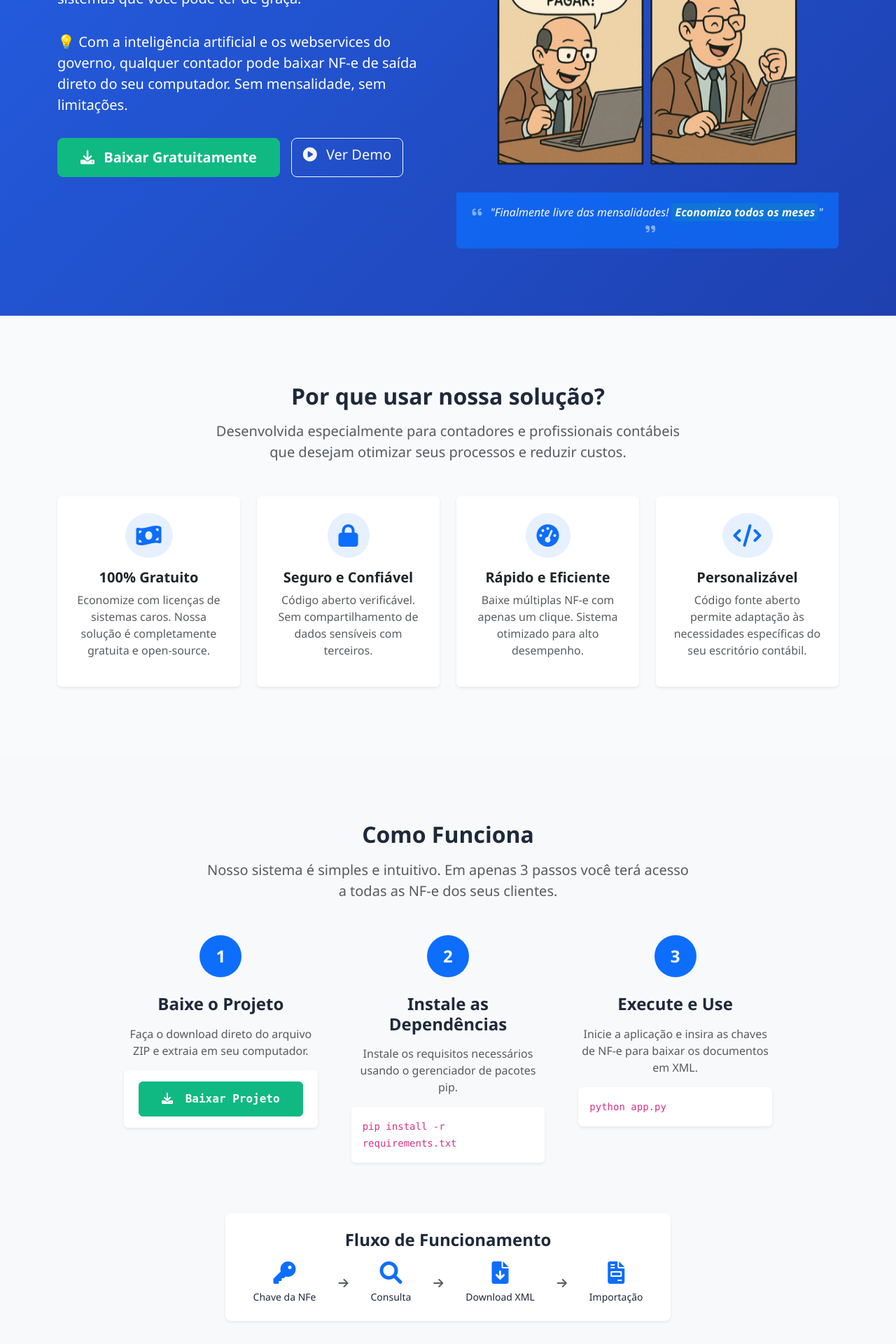
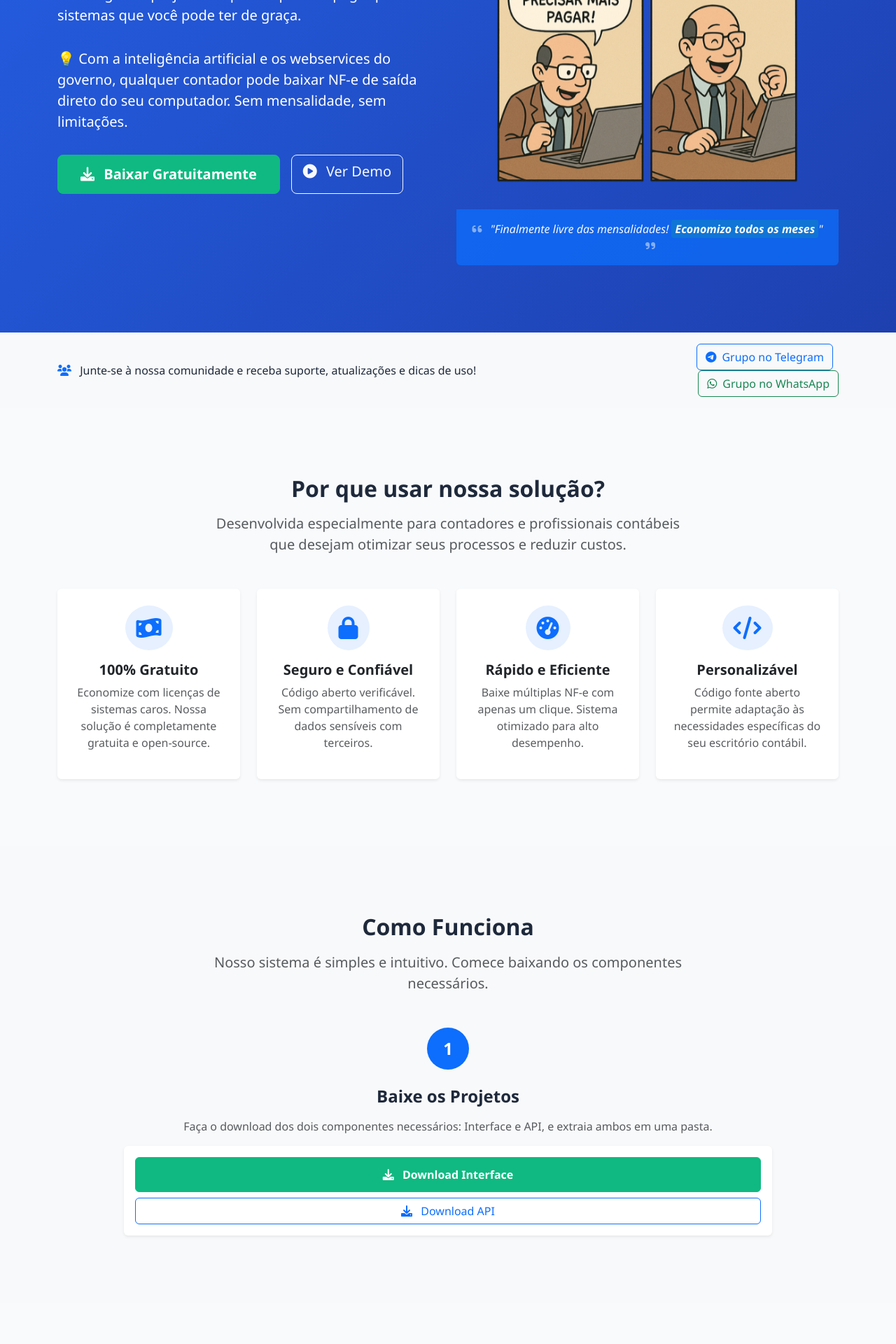
Before and after one commit to braulliomarques/Frontendnfe, a Flask app: page / in a window 1280 px wide. Shown: the part 680-2600 px from the top of the page at 70% size. Run offline with Flask 3, Linux system fonts and the light colour scheme; some libraries are stand-ins or nearby versions.

Commit message:
Update landing.html

```diff
--- a/templates/landing.html
+++ b/templates/landing.html
@@ -93,7 +93,7 @@
                 <span class="navbar-toggler-icon"></span>
             </button>
             <div class="collapse navbar-collapse" id="navbarNav">
-                <ul class="navbar-nav ms-auto">
+                <ul class="navbar-nav me-auto">
                     <li class="nav-item">
                         <a class="nav-link" href="#beneficios">Benefícios</a>
                     </li>
@@ -109,10 +109,18 @@
                     <li class="nav-item">
                         <a class="nav-link" href="#faq">Perguntas Frequentes</a>
                     </li>
-                    <li class="nav-item">
-                        <a class="btn btn-primary ms-lg-3" href="#download">Baixar Agora</a>
-                    </li>
                 </ul>
+                <div class="d-flex gap-2">
+                    <a href="https://t.me/+3C-VmF10sdc3NDQx" target="_blank" class="btn btn-outline-primary">
+                        <i class="fab fa-telegram me-2"></i>Telegram
+                    </a>
+                    <a href="https://chat.whatsapp.com/ILr0uOla1Ar6t0i0xpr69J" target="_blank" class="btn btn-outline-success">
+                        <i class="fab fa-whatsapp me-2"></i>WhatsApp
+                    </a>
+                    <a href="#download" class="btn btn-primary">
+                        <i class="fas fa-download me-2"></i>Baixar Agora
+                    </a>
+                </div>
             </div>
         </div>
     </nav>
@@ -145,6 +153,28 @@
                             </p>
                         </div>
                     </div>
+                </div>
+            </div>
+        </div>
+    </section>
+
+    <!-- Community Section -->
+    <section class="py-3 bg-light">
+        <div class="container">
+            <div class="row align-items-center">
+                <div class="col-lg-8 mb-3 mb-lg-0">
+                    <p class="mb-0 text-center text-lg-start">
+                        <i class="fas fa-users me-2 text-primary"></i>
+                        Junte-se à nossa comunidade e receba suporte, atualizações e dicas de uso!
+                    </p>
+                </div>
+                <div class="col-lg-4 text-center text-lg-end">
+                    <a href="https://t.me/+3C-VmF10sdc3NDQx" target="_blank" class="btn btn-outline-primary me-2">
+                        <i class="fab fa-telegram me-2"></i>Grupo no Telegram
+                    </a>
+                    <a href="https://chat.whatsapp.com/ILr0uOla1Ar6t0i0xpr69J" target="_blank" class="btn btn-outline-success">
+                        <i class="fab fa-whatsapp me-2"></i>Grupo no WhatsApp
+                    </a>
                 </div>
             </div>
         </div>
@@ -233,7 +263,7 @@
             <div class="text-center mb-5">
                 <h2 class="fw-bold mb-3">Como Funciona</h2>
                 <p class="lead text-muted mx-auto" style="max-width: 700px;">
-                    Nosso sistema é simples e intuitivo. Em apenas 3 passos você terá acesso a todas as NF-e dos seus clientes.
+                    Nosso sistema é simples e intuitivo. Comece baixando os componentes necessários.
                 </p>
             </div>
 
@@ -241,80 +271,22 @@
                 <div class="col-lg-10 mx-auto">
                     <div class="row g-5">
                         <!-- Step 1 -->
-                        <div class="col-md-4">
+                        <div class="col-md-12">
                             <div class="text-center">
                                 <div class="rounded-circle bg-primary text-white d-inline-flex justify-content-center align-items-center mb-4" style="width: 60px; height: 60px;">
                                     <span class="fs-4 fw-bold">1</span>
                                 </div>
-                                <h4 class="fw-bold mb-3">Baixe o Projeto</h4>
+                                <h4 class="fw-bold mb-3">Baixe os Projetos</h4>
                                 <p class="text-muted">
-                                    Faça o download direto do arquivo ZIP e extraia em seu computador.
+                                    Faça o download dos dois componentes necessários: Interface e API, e extraia ambos em uma pasta.
                                 </p>
-                                <div class="mt-3 p-3 bg-white rounded shadow-sm" style="font-family: monospace; text-align: center;">
-                                    <a href="https://github.com/braulliomarques/nfe-consulta-api/archive/refs/heads/main.zip" class="btn btn-primary">
-                                        <i class="fas fa-download me-2"></i> Baixar Projeto
+                                <div class="mt-3 p-3 bg-white rounded shadow-sm">
+                                    <a href="https://github.com/braulliomarques/Frontendnfe/archive/refs/heads/main.zip" class="btn btn-primary mb-2 w-100">
+                                        <i class="fas fa-download me-2"></i> Download Interface
                                     </a>
-                                </div>
-                            </div>
-                        </div>
-
-                        <!-- Step 2 -->
-                        <div class="col-md-4">
-                            <div class="text-center">
-                                <div class="rounded-circle bg-primary text-white d-inline-flex justify-content-center align-items-center mb-4" style="width: 60px; height: 60px;">
-                                    <span class="fs-4 fw-bold">2</span>
-                                </div>
-                                <h4 class="fw-bold mb-3">Instale as Dependências</h4>
-                                <p class="text-muted">
-                                    Instale os requisitos necessários usando o gerenciador de pacotes pip.
-                                </p>
-                                <div class="mt-3 p-3 bg-white rounded shadow-sm" style="font-family: monospace; text-align: left;">
-                                    <code>pip install -r requirements.txt</code>
-                                </div>
-                            </div>
-                        </div>
-
-                        <!-- Step 3 -->
-                        <div class="col-md-4">
-                            <div class="text-center">
-                                <div class="rounded-circle bg-primary text-white d-inline-flex justify-content-center align-items-center mb-4" style="width: 60px; height: 60px;">
-                                    <span class="fs-4 fw-bold">3</span>
-                                </div>
-                                <h4 class="fw-bold mb-3">Execute e Use</h4>
-                                <p class="text-muted">
-                                    Inicie a aplicação e insira as chaves de NF-e para baixar os documentos em XML.
-                                </p>
-                                <div class="mt-3 p-3 bg-white rounded shadow-sm" style="font-family: monospace; text-align: left;">
-                                    <code>python app.py</code>
-                                </div>
-                            </div>
-                        </div>
-                    </div>
-
-                    <div class="mt-5 pt-4 text-center">
-                        <div class="p-4 bg-white rounded-3 shadow-sm d-inline-block">
-                            <h4 class="fw-bold mb-3">Fluxo de Funcionamento</h4>
-                            <div class="d-flex justify-content-center">
-                                <div class="d-flex align-items-center">
-                                    <div class="text-center px-3">
-                                        <i class="fas fa-key fa-2x text-primary mb-2"></i>
-                                        <p class="small mb-0">Chave da NFe</p>
-                                    </div>
-                                    <i class="fas fa-arrow-right mx-3 text-muted"></i>
-                                    <div class="text-center px-3">
-                                        <i class="fas fa-search fa-2x text-primary mb-2"></i>
-                                        <p class="small mb-0">Consulta</p>
-                                    </div>
-                                    <i class="fas fa-arrow-right mx-3 text-muted"></i>
-                                    <div class="text-center px-3">
-                                        <i class="fas fa-file-download fa-2x text-primary mb-2"></i>
-                                        <p class="small mb-0">Download XML</p>
-                                    </div>
-                                    <i class="fas fa-arrow-right mx-3 text-muted"></i>
-                                    <div class="text-center px-3">
-                                        <i class="fas fa-file-invoice fa-2x text-primary mb-2"></i>
-                                        <p class="small mb-0">Importação</p>
-                                    </div>
+                                    <a href="https://github.com/braulliomarques/nfe-consulta-api/archive/refs/heads/main.zip" class="btn btn-outline-primary w-100">
+                                        <i class="fas fa-download me-2"></i> Download API
+                                    </a>
                                 </div>
                             </div>
                         </div>
@@ -330,7 +302,7 @@
             <div class="text-center mb-5">
                 <h2 class="fw-bold mb-3">Começando a Usar</h2>
                 <p class="lead text-muted mx-auto" style="max-width: 700px;">
-                    Após instalar e executar a API, siga estas etapas para começar a baixar seus XMLs.
+                    Para usar nosso sistema, você precisará instalar algumas ferramentas essenciais.
                 </p>
             </div>
 
@@ -340,76 +312,37 @@
                         <div class="card-body p-4">
                             <div class="d-flex align-items-center mb-4">
                                 <div class="rounded-circle bg-primary text-white d-flex justify-content-center align-items-center me-3" style="width: 50px; height: 50px;">
-                                    <i class="fas fa-desktop fa-lg"></i>
+                                    <i class="fas fa-tools fa-lg"></i>
                                 </div>
-                                <h4 class="fw-bold mb-0">Acessando a Interface</h4>
-                            </div>
-                            <p class="mb-4">
-                                Depois de executar o servidor da API,  a API estará rodando localmente no seu computador.
-                                Para começar a usar, acesso o app no botão abaixo:
-                            </p>
-                            <ol class="mb-4">
-
-                                <li class="mb-3">
-                                    <strong>Você será direcionado para a página principal</strong> - Onde poderá inserir as chaves de NF-e e baixar os XMLs.
-                                </li>
-                            </ol>
-                            <div class="text-center mt-4">
-                                <a href="/consulta" class="btn btn-primary btn-lg">
-                                    <i class="fas fa-external-link-alt me-2"></i>Acessar Interface Principal
-                                </a>
-                                <p class="text-muted small mt-2">
-                                    Certifique-se de que a API esteja rodando antes de clicar no botão acima.
-                                </p>
-                            </div>
-                        </div>
-                    </div>
-
-                    <div class="card border-0 shadow-lg rounded-3 overflow-hidden mb-5">
-                        <div class="card-body p-4">
-                            <h4 class="fw-bold mb-3 text-center">Interface Principal</h4>
-                            <p class="text-center text-muted mb-4">
-                                Na página principal você verá uma lista com suas chaves de NF-e e poderá baixar os XMLs individualmente ou em massa.
-                            </p>
-                            <div class="text-center">
-                                <img src="https://via.placeholder.com/800x400?text=Interface+do+Sistema" alt="Interface do Sistema" class="img-fluid rounded shadow-sm">
-                                <p class="text-muted small mt-3">
-                                    Interface onde você poderá ver e baixar suas NF-e em formato XML.
-                                </p>
+                                <h4 class="fw-bold mb-0">Instalando as Ferramentas Necessárias</h4>
                             </div>
 
-                            <div class="row mt-4">
-                                <div class="col-md-6">
-                                    <h5 class="fw-bold mb-3"><i class="fas fa-check-circle text-primary me-2"></i>Funcionalidades</h5>
-                                    <ul class="list-unstyled">
-                                        <li class="mb-2"><i class="fas fa-arrow-right text-primary me-2"></i>Visualizar todas as chaves NFe cadastradas</li>
-                                        <li class="mb-2"><i class="fas fa-arrow-right text-primary me-2"></i>Baixar XML individual por chave</li>
-                                        <li class="mb-2"><i class="fas fa-arrow-right text-primary me-2"></i>Baixar todos os XMLs de uma vez</li>
-                                        <li class="mb-2"><i class="fas fa-arrow-right text-primary me-2"></i>Verificar status de cada download</li>
-                                        <li><i class="fas fa-arrow-right text-primary me-2"></i>Gerenciar cache para consultas mais rápidas</li>
-                                    </ul>
-                                </div>
-                                <div class="col-md-6">
-                                    <h5 class="fw-bold mb-3"><i class="fas fa-lightbulb text-primary me-2"></i>Dicas de Uso</h5>
-                                    <ul class="list-unstyled">
-                                        <li class="mb-2"><i class="fas fa-arrow-right text-primary me-2"></i>Mantenha o arquivo nfe_keys.txt atualizado</li>
-                                        <li class="mb-2"><i class="fas fa-arrow-right text-primary me-2"></i>Use o botão "Baixar Todos os XMLs" para processamento em lote</li>
-                                        <li class="mb-2"><i class="fas fa-arrow-right text-primary me-2"></i>Clique em "Limpar Cache" se precisar atualizar os dados</li>
-                                        <li class="mb-2"><i class="fas fa-arrow-right text-primary me-2"></i>Observe a barra de progresso durante downloads em massa</li>
-                                        <li><i class="fas fa-arrow-right text-primary me-2"></i>Acompanhe o status de cada chave na tabela principal</li>
-                                    </ul>
-                                </div>
+                            <div class="mb-4">
+                                <h5 class="fw-bold mb-3">1. Instalando Python</h5>
+                                <ol class="mb-4">
+                                    <li class="mb-2">Baixe em: <a href="https://www.python.org/downloads/release/python-3120/" target="_blank">https://www.python.org/downloads/release/python-3120/</a></li>
+                                    <li class="mb-2">Antes de clicar em "Install Now", marque: ✅ <strong>Add Python to PATH</strong></li>
+                                    <li class="mb-2">Após instalar, abra o terminal e execute:
+                                        <pre class="bg-light p-2 rounded mt-2"><code>python.exe -m pip install --upgrade pip</code></pre>
+                                    </li>
+                                </ol>
+
+                                <h5 class="fw-bold mb-3">2. Configurando o PowerShell</h5>
+                                <p class="mb-4">Abra o PowerShell como <strong>administrador</strong> e execute:</p>
+                                <pre class="bg-light p-2 rounded mb-4"><code>Set-ExecutionPolicy RemoteSigned</code></pre>
+
+                                <h5 class="fw-bold mb-3">3. Instalando Node.js</h5>
+                                <ol class="mb-4">
+                                    <li class="mb-2">Baixe em: <a href="https://nodejs.org/" target="_blank">https://nodejs.org/</a></li>
+                                    <li class="mb-2">Escolha a versão LTS (Long Term Support)</li>
+                                    <li class="mb-2">Instale normalmente</li>
+                                </ol>
                             </div>
-                        </div>
-                    </div>
 
-                    <div class="text-center">
-                        <div class="bg-light p-4 rounded-3 d-inline-block">
-                            <h5 class="fw-bold mb-3">Dica: Adicione suas chaves de NF-e</h5>
-                            <p class="mb-0">
-                                Você pode adicionar suas chaves de NF-e diretamente no arquivo <code>nfe_keys.txt</code>, uma por linha,
-                                para facilitar o processo de consulta em massa.
-                            </p>
+                            <div class="alert alert-info">
+                                <h5 class="fw-bold mb-2">Próximos Passos</h5>
+                                <p class="mb-0">Agora que você tem todas as ferramentas instaladas, acesse cada projeto individualmente e siga as orientações do README.md em cada pasta.</p>
+                            </div>
                         </div>
                     </div>
                 </div>
@@ -649,18 +582,21 @@
                                 </ul>
                             </div>
                             <div class="col-md-7 p-5">
-                                <h3 class="fw-bold mb-4">Baixe o Projeto</h3>
+                                <h3 class="fw-bold mb-4">Baixe os Projetos</h3>
                                 <p class="mb-4">
-                                    Faça o download direto do arquivo ZIP para começar a usar imediatamente.
-                                    Não é necessário acessar o GitHub ou ter conhecimentos em Git.
+                                    Para usar nosso sistema, você precisa baixar dois componentes: a Interface e a API.
+                                    Faça o download de ambos e extraia em uma pasta de sua preferência.
                                 </p>
                                 <div class="d-grid gap-2">
-                                    <a href="https://github.com/braulliomarques/nfe-consulta-api/archive/refs/heads/main.zip" class="btn btn-primary btn-lg">
-                                        <i class="fas fa-download me-2"></i> Download Direto (ZIP)
+                                    <a href="https://github.com/braulliomarques/Frontendnfe/archive/refs/heads/main.zip" class="btn btn-primary btn-lg">
+                                        <i class="fas fa-download me-2"></i> Download Interface
+                                    </a>
+                                    <a href="https://github.com/braulliomarques/nfe-consulta-api/archive/refs/heads/main.zip" class="btn btn-outline-primary btn-lg">
+                                        <i class="fas fa-download me-2"></i> Download API
                                     </a>
                                 </div>
                                 <p class="text-muted small mt-3 mb-0">
-                                    Ao baixar, você concorda com os termos da licença MIT.
+                                    Após baixar, extraia ambos os arquivos em uma pasta de sua preferência.
                                 </p>
                             </div>
                         </div>
```
